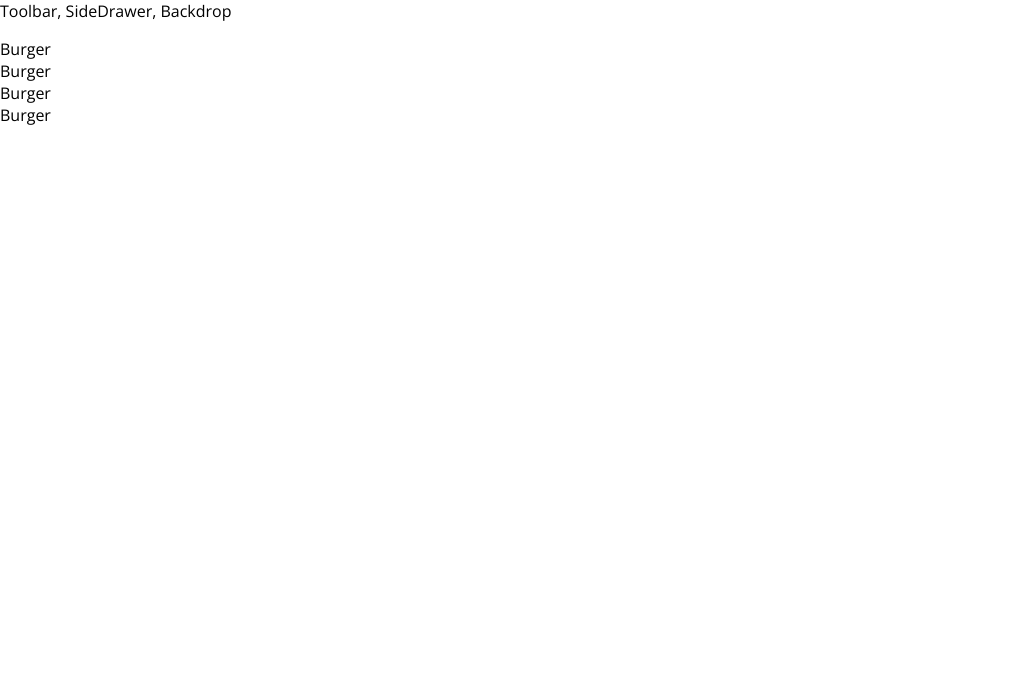
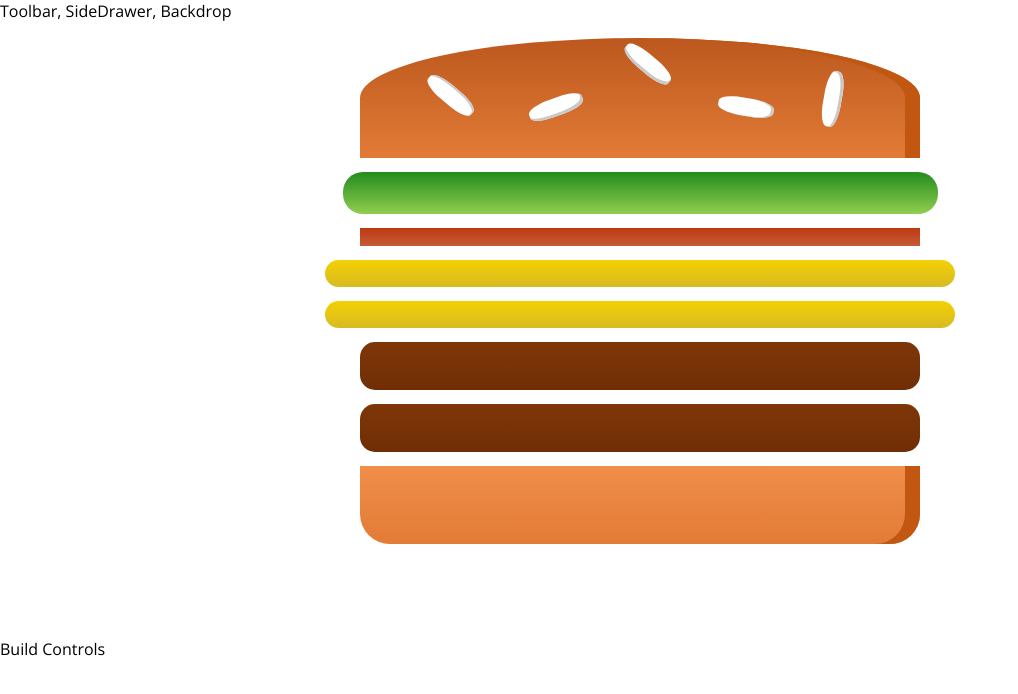
Before and after one commit to ugurozoz/The-Complete-React-Developer-Course-w-Hooks-and-Redux-, a React app in the folder the-burger-builder/: page / in a window 1280 px wide. Shown: the top 694 px of the page, without its empty margins (0-1018 px from the left). Built offline with nearby package versions, Linux system fonts and the light colour scheme.

Commit message:
Section 8:129

```diff
--- a/the-burger-builder/package.json
+++ b/the-burger-builder/package.json
@@ -31,6 +31,7 @@
     "postcss-flexbugs-fixes": "3.2.0",
     "postcss-loader": "2.0.8",
     "promise": "8.0.1",
+    "prop-types": "^15.7.2",
     "raf": "3.4.0",
     "react": "^16.14.0",
     "react-dev-utils": "^5.0.2",
--- a/the-burger-builder/src/App.js
+++ b/the-burger-builder/src/App.js
@@ -1,14 +1,13 @@
 import React, { Component } from "react";
 import Layout from "./components/Layout/Layout";
 import BurgerBuilder from "./containers/BurgerBuilder/BurgerBuilder";
-import BurgerIngredient from "./components/Burger/BurgerIngredient/BurgerIngredient"
+// import BurgerIngredient from "./components/Burger/BurgerIngredient/BurgerIngredient"
 class App extends Component {
   render() {
     return (
       <div>
         <Layout>
           <BurgerBuilder />
-          <BurgerIngredient type="meat"/>
         </Layout>
       </div>
     );
--- /dev/null
+++ b/the-burger-builder/src/components/Burger/Burger.css
@@ -0,0 +1,30 @@
+.Burger {
+  width: 100%;
+  margin: auto;
+  height: 250px;
+  /* overflow: scroll; */
+  text-align: center;
+  font-weight: bold;
+  font-size: 1.2rem;
+}
+
+@media (min-width: 500px) and (min-height: 400px) {
+  .Burger {
+      width: 350px;
+      height: 300px;
+  }
+}
+
+@media (min-width: 500px) and (min-height: 401px) {
+  .Burger {
+      width: 450px;
+      height: 400px;
+  }
+}
+
+@media (min-width: 1000px) and (min-height: 700px) {
+  .Burger {
+      width: 700px;
+      height: 600px;
+  }
+}
--- a/the-burger-builder/src/components/Burger/Burger.js
+++ b/the-burger-builder/src/components/Burger/Burger.js
@@ -0,0 +1,23 @@
+import React from "react";
+
+import classes from "./Burger.css";
+import BurgerIngredient from "./BurgerIngredient/BurgerIngredient";
+
+const burger = (props) => {
+  const transformedIngredients = Object.keys(props.ingredients).map((igKey) => {
+    return [...Array(props.ingredients[igKey])].map((_, i) => {
+      return <BurgerIngredient key={igKey + i} type={igKey} />;
+    });
+  });
+
+  console.log(transformedIngredients);
+  return (
+    <div className={classes.Burger}>
+      <BurgerIngredient type="bread-top" />
+      {transformedIngredients}
+      <BurgerIngredient type="bread-bottom" />
+    </div>
+  );
+};
+
+export default burger;
--- a/the-burger-builder/src/components/Burger/BurgerIngredient/BurgerIngredient.js
+++ b/the-burger-builder/src/components/Burger/BurgerIngredient/BurgerIngredient.js
@@ -1,9 +1,11 @@
-import React from "react";
+import React, { Component } from "react";
+import PropTypes from "prop-types";
 import classes from "./BurgerIngredient.css";
 
-const burgerIngredient = (props) => {
+class BurgerIngredient extends Component {
+  render() {
     let ingredient = null;
-  switch (props.type) {
+    switch (this.props.type) {
       case "bread-bottom":
         ingredient = <div className={classes.BreadBottom}></div>;
         break;
@@ -31,6 +33,12 @@
         ingredient = null;
     }
     return ingredient;
+  }
+}
+
+BurgerIngredient.propTypes = {
+  type: PropTypes.string.isRequired
+
+
 };
-
-export default burgerIngredient;
+export default BurgerIngredient;
--- a/the-burger-builder/src/containers/BurgerBuilder/BurgerBuilder.js
+++ b/the-burger-builder/src/containers/BurgerBuilder/BurgerBuilder.js
@@ -1,15 +1,23 @@
 import React, { Component } from "react";
 
 import Aux from "../../hoc/Auxiliary";
+import Burger from "../../components/Burger/Burger"
 
 class BurgerBuilder extends Component {
+
+  state = {
+    ingredients: {
+      salad: 1,
+      bacon: 1,
+      cheese: 2,
+      meat:2
+    }
+  }
   render() {
     return (
       <Aux>
-        <div>Burger</div>
-        <div>Burger</div>
-        <div>Burger</div>
-        <div>Burger</div>
+        <Burger ingredients={this.state.ingredients} />
+        <div>Build Controls</div>
       </Aux>
     );
   }
```
Also changed, not shown: the-burger-builder/src/components/Burger/BurgerIngredient/BurgerIngredient.css (indentation only). Lines whose indentation alone changed are shown as unchanged.
